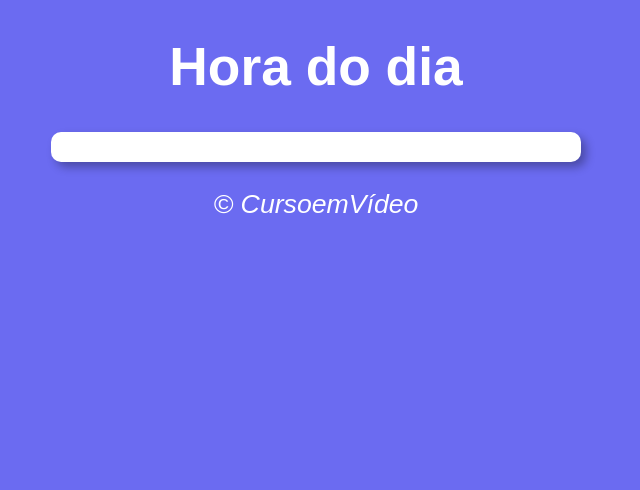
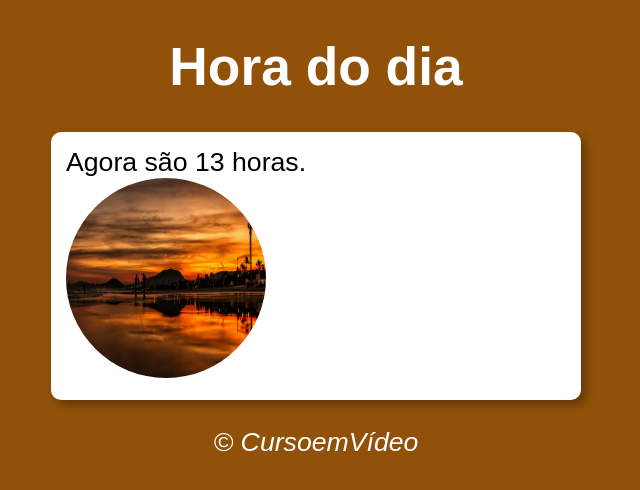
Before and after one commit to EduardoMoyses/JavaScript, a plain HTML site: page desafios/d001/index.html in a window 1280 px wide. Shown: the whole page, without its empty margins (324-964 px from the left). Drawn offline with Linux system fonts and the light colour scheme.

Commit message:
atualizei o desafio

```diff
--- a/desafios/d001/JS/script.js
+++ b/desafios/d001/JS/script.js
@@ -1 +1,19 @@
-alert('Olá')
+function carregar() {
+
+    var msg = window.document.getElementById('msg')
+    var img = window.document.getElementById('imagem')
+    var data = new Date()
+    var hora = data.getHours()
+    msg.innerHTML = `Agora são ${hora} horas.`
+
+    if (hora >= 0 && hora < 12) {
+        img.src = 'imagens/manha.jpg'
+        document.body.style.background = 'rgb(201, 204, 16)'
+    } else if (hora >= 12 && hora <= 18) {
+        img.src = 'imagens/tarde.jpg'
+        document.body.style.background = 'rgb(145, 81, 9)'
+    } else {
+        img.src = 'imagens/noite.jpg'
+        document.body.style.background = 'rgb(42, 62, 148)'
+    }
+}
--- a/desafios/d001/estilos/style.css
+++ b/desafios/d001/estilos/style.css
@@ -24,3 +24,12 @@ footer {
     text-align: center;
     font-style: italic;
 }
+
+img {
+    height: 200px;
+    width: 200px;
+    border-radius: 50%;
+    background-size: contain;
+    background-position: center center;
+    background-repeat: no-repeat;
+}
--- a/desafios/d001/index.html
+++ b/desafios/d001/index.html
@@ -6,13 +6,15 @@
     <title>Modelo de exercícios</title>
     <link rel="stylesheet" href="estilos/style.css">
 </head>
-<body>
+<body onload="carregar()">
     <header>
         <h1>Hora do dia</h1>
     </header>
     <section>
-        <div></div>
-        <div></div>
+        <div id="msg"></div>
+        <div id="foto">
+            <img id="imagem" src="imagens/manha.jpg" alt="foto do dia">
+        </div>
     </section>
     <footer>
         <p>&copy; CursoemVídeo</p>
```
Also changed, not shown: desafios/d001/imagens/tarde.avif (deleted), desafios/d001/imagens/tarde.jpg (added).
